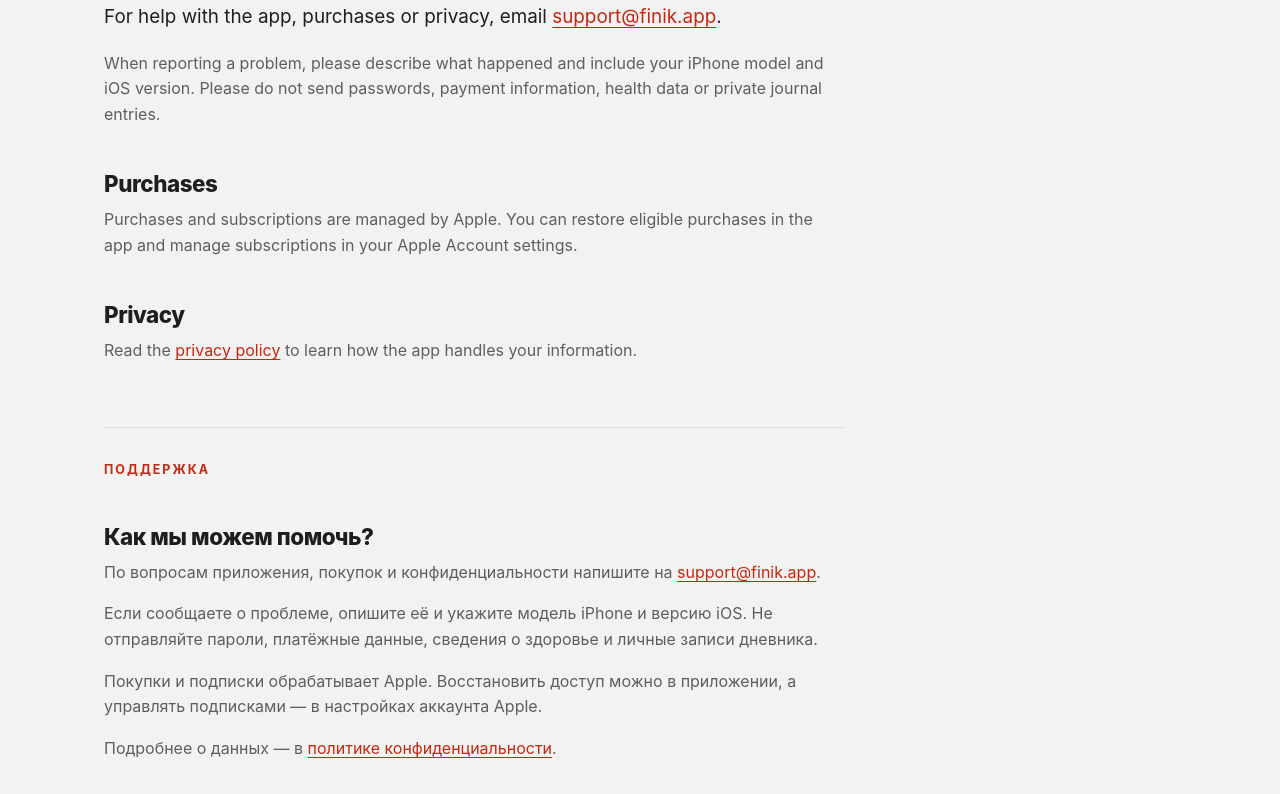
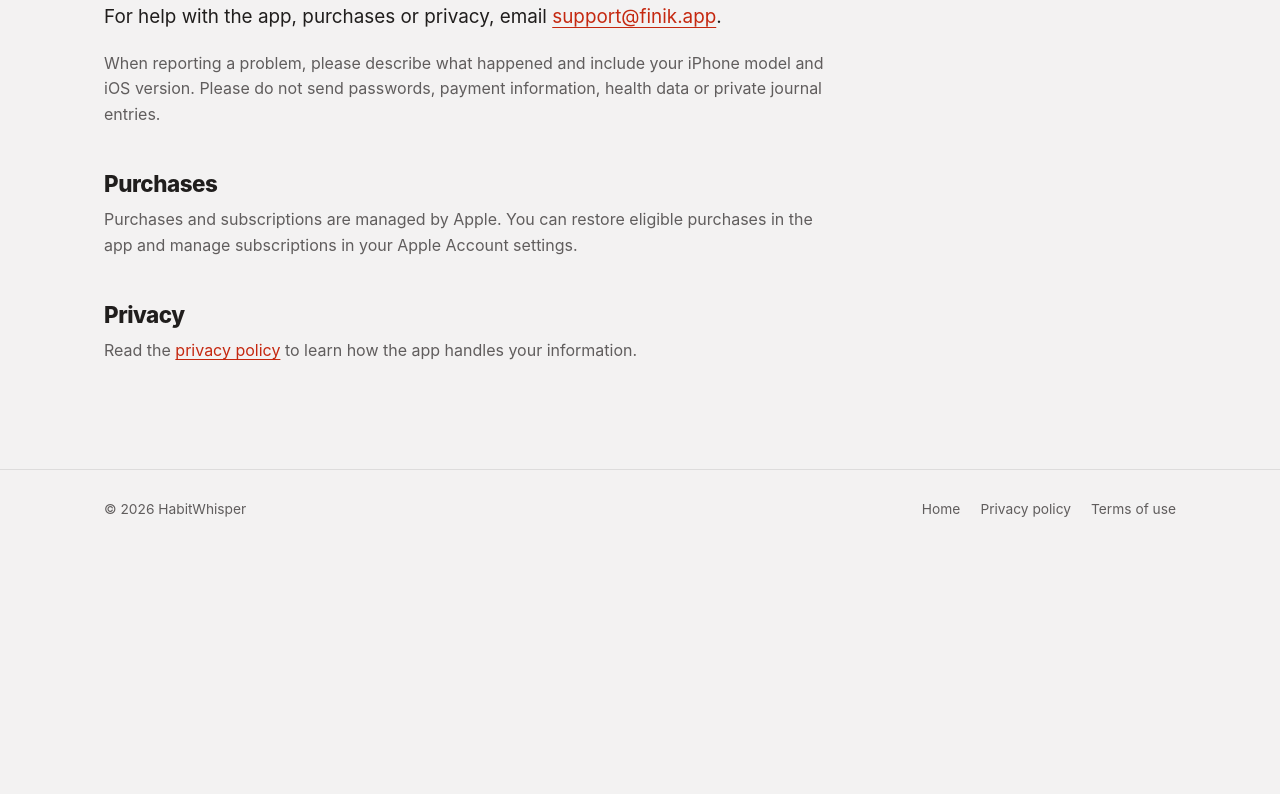
Before and after one commit to dvoineu/habit-whisper-site, a plain HTML site: page support/index.html in a window 1280 px wide. Shown: the part 257-1051 px from the top of the page. After the commit the page ends 817 px from the top, so only its background shows below. Drawn offline with Linux system fonts and the light colour scheme.

Commit message:
fix: respect selected language on support page

```diff
--- a/support/index.html
+++ b/support/index.html
@@ -1,5 +1,52 @@
 <!doctype html>
-<html lang="en"><head><meta charset="utf-8"><meta name="viewport" content="width=device-width,initial-scale=1"><meta name="description" content="Get help with HabitWhisper."><title>Support · HabitWhisper</title><link rel="stylesheet" href="../style.css"><link rel="icon" href="../assets/icon.png"><link rel="apple-touch-icon" href="../assets/apple-touch-icon.png"><script>try{var t=localStorage.getItem("hw-theme");if(t)document.documentElement.dataset.theme=t}catch(e){}</script></head><body>
-<header class="header"><div class="wrap"><a class="brand" href="../"><img src="../assets/icon.png" alt="" width="30" height="30">HabitWhisper</a><nav class="nav" aria-label="Navigation"><a href="../">Home</a><a href="./" aria-current="page">Support</a><a href="../privacy/">Privacy</a></nav><div class="tools"><button class="chip-btn theme-btn" type="button" aria-label="Toggle theme"><svg class="sun" viewBox="0 0 24 24" fill="none" stroke="currentColor" stroke-width="2" stroke-linecap="round"><circle cx="12" cy="12" r="4.5"/><path d="M12 2v2M12 20v2M4.9 4.9l1.4 1.4M17.7 17.7l1.4 1.4M2 12h2M20 12h2M4.9 19.1l1.4-1.4M17.7 6.3l1.4-1.4"/></svg><svg class="moon" viewBox="0 0 24 24" fill="none" stroke="currentColor" stroke-width="2" stroke-linecap="round" stroke-linejoin="round"><path d="M20 14.5A8.5 8.5 0 1 1 9.5 4a7 7 0 0 0 10.5 10.5z"/></svg></button></div></div></header>
-<main class="wrap"><article class="document"><div class="eyebrow">HabitWhisper</div><h1>How can we help?</h1><p class="lead">For help with the app, purchases or privacy, email <a href="mailto:support@finik.app">support@finik.app</a>.</p><p>When reporting a problem, please describe what happened and include your iPhone model and iOS version. Please do not send passwords, payment information, health data or private journal entries.</p><h2>Purchases</h2><p>Purchases and subscriptions are managed by Apple. You can restore eligible purchases in the app and manage subscriptions in your Apple Account settings.</p><h2>Privacy</h2><p>Read the <a href="../privacy/">privacy policy</a> to learn how the app handles your information.</p><section class="language" lang="ru"><div class="eyebrow">Поддержка</div><h2>Как мы можем помочь?</h2><p>По вопросам приложения, покупок и конфиденциальности напишите на <a href="mailto:support@finik.app">support@finik.app</a>.</p><p>Если сообщаете о проблеме, опишите её и укажите модель iPhone и версию iOS. Не отправляйте пароли, платёжные данные, сведения о здоровье и личные записи дневника.</p><p>Покупки и подписки обрабатывает Apple. Восстановить доступ можно в приложении, а управлять подписками — в настройках аккаунта Apple.</p><p>Подробнее о данных — в <a href="../privacy/#ru">политике конфиденциальности</a>.</p></section></article></main>
-<footer class="footer"><div class="wrap"><span>© 2026 HabitWhisper</span><nav aria-label="Footer"><a href="../">Home</a><a href="../privacy/">Privacy policy</a><a href="https://www.apple.com/legal/internet-services/itunes/dev/stdeula/">Terms of use</a></nav></div></footer><script src="../site.js"></script></body></html>
+<html lang="en" data-lang="en"><head><meta charset="utf-8"><meta name="viewport" content="width=device-width,initial-scale=1"><meta name="description" content="Get help with HabitWhisper."><title>Support · HabitWhisper</title><link rel="stylesheet" href="../style.css"><link rel="icon" href="../assets/icon.png"><link rel="apple-touch-icon" href="../assets/apple-touch-icon.png"><script>try{var t=localStorage.getItem("hw-theme");if(t)document.documentElement.dataset.theme=t}catch(e){}</script><style>html[data-lang="en"] [data-l="ru"],html[data-lang="ru"] [data-l="en"]{display:none!important}</style>
+<script>
+(function () {
+  var lang = /^(ru|be)\b/i.test(navigator.language || '') ? 'ru' : 'en';
+  try {
+    var saved = localStorage.getItem('hw-lang');
+    if (saved === 'ru' || saved === 'en') lang = saved;
+  } catch (e) {}
+  document.documentElement.dataset.lang = lang;
+  document.documentElement.lang = lang;
+})();
+</script></head><body>
+<header class="header"><div class="wrap"><a class="brand" href="../"><img src="../assets/icon.png" alt="" width="30" height="30">HabitWhisper</a><nav class="nav" aria-label="Navigation" data-en="Navigation" data-ru="Навигация"><a href="../"><span data-l="en" lang="en">Home</span><span data-l="ru" lang="ru">Главная</span></a><a href="./" aria-current="page"><span data-l="en" lang="en">Support</span><span data-l="ru" lang="ru">Поддержка</span></a><a href="../privacy/" data-privacy><span data-l="en" lang="en">Privacy</span><span data-l="ru" lang="ru">Конфиденциальность</span></a></nav><div class="tools"><button id="support-language" class="chip-btn" type="button" aria-label="Switch to Russian" data-en="Switch to Russian" data-ru="Переключить на английский"><span data-l="en" lang="en">RU</span><span data-l="ru" lang="ru">EN</span></button><button class="chip-btn theme-btn" type="button" aria-label="Toggle theme" data-en="Toggle theme" data-ru="Сменить тему"><svg class="sun" viewBox="0 0 24 24" fill="none" stroke="currentColor" stroke-width="2" stroke-linecap="round"><circle cx="12" cy="12" r="4.5"/><path d="M12 2v2M12 20v2M4.9 4.9l1.4 1.4M17.7 17.7l1.4 1.4M2 12h2M20 12h2M4.9 19.1l1.4-1.4M17.7 6.3l1.4-1.4"/></svg><svg class="moon" viewBox="0 0 24 24" fill="none" stroke="currentColor" stroke-width="2" stroke-linecap="round" stroke-linejoin="round"><path d="M20 14.5A8.5 8.5 0 1 1 9.5 4a7 7 0 0 0 10.5 10.5z"/></svg></button></div></div></header>
+<main class="wrap">
+  <article class="document">
+    <div class="eyebrow">HabitWhisper</div>
+    <h1><span data-l="en" lang="en">How can we help?</span><span data-l="ru" lang="ru">Как мы можем помочь?</span></h1>
+    <p class="lead"><span data-l="en" lang="en">For help with the app, purchases or privacy, email</span><span data-l="ru" lang="ru">По вопросам приложения, покупок и конфиденциальности напишите на</span> <a href="mailto:support@finik.app">support@finik.app</a>.</p>
+    <p><span data-l="en" lang="en">When reporting a problem, please describe what happened and include your iPhone model and iOS version. Please do not send passwords, payment information, health data or private journal entries.</span><span data-l="ru" lang="ru">Если сообщаете о проблеме, опишите её и укажите модель iPhone и версию iOS. Не отправляйте пароли, платёжные данные, сведения о здоровье и личные записи дневника.</span></p>
+    <h2><span data-l="en" lang="en">Purchases</span><span data-l="ru" lang="ru">Покупки</span></h2>
+    <p><span data-l="en" lang="en">Purchases and subscriptions are managed by Apple. You can restore eligible purchases in the app and manage subscriptions in your Apple Account settings.</span><span data-l="ru" lang="ru">Покупки и подписки обрабатывает Apple. Восстановить покупки можно в приложении, а управлять подписками — в настройках аккаунта Apple.</span></p>
+    <h2><span data-l="en" lang="en">Privacy</span><span data-l="ru" lang="ru">Конфиденциальность</span></h2>
+    <p data-l="en" lang="en">Read the <a href="../privacy/">privacy policy</a> to learn how the app handles your information.</p>
+    <p data-l="ru" lang="ru">Подробнее об обработке данных — в <a href="../privacy/#ru">политике конфиденциальности</a>.</p>
+  </article>
+</main>
+<footer class="footer"><div class="wrap"><span>© 2026 HabitWhisper</span><nav aria-label="Footer" data-en="Footer" data-ru="Ссылки"><a href="../"><span data-l="en" lang="en">Home</span><span data-l="ru" lang="ru">Главная</span></a><a href="../privacy/" data-privacy><span data-l="en" lang="en">Privacy policy</span><span data-l="ru" lang="ru">Политика конфиденциальности</span></a><a href="https://www.apple.com/legal/internet-services/itunes/dev/stdeula/"><span data-l="en" lang="en">Terms of use</span><span data-l="ru" lang="ru">Условия использования</span></a></nav></div></footer><script src="../site.js"></script><script>
+(function () {
+  var root = document.documentElement;
+  var button = document.getElementById('support-language');
+  function update() {
+    var lang = root.dataset.lang;
+    document.title = (lang === 'ru' ? 'Поддержка' : 'Support') + ' · HabitWhisper';
+    document.querySelector('meta[name="description"]').content = lang === 'ru' ? 'Помощь по HabitWhisper.' : 'Get help with HabitWhisper.';
+    document.querySelectorAll('[data-en][data-ru]').forEach(function (element) {
+      element.setAttribute('aria-label', element.getAttribute('data-' + lang));
+    });
+    document.querySelectorAll('a[data-privacy]').forEach(function (link) {
+      link.setAttribute('href', '../privacy/' + (lang === 'ru' ? '#ru' : ''));
+    });
+  }
+  button.addEventListener('click', function () {
+    var lang = root.dataset.lang === 'ru' ? 'en' : 'ru';
+    root.dataset.lang = lang;
+    root.lang = lang;
+    try { localStorage.setItem('hw-lang', lang); } catch (e) {}
+    update();
+  });
+  update();
+})();
+</script></body></html>
```
